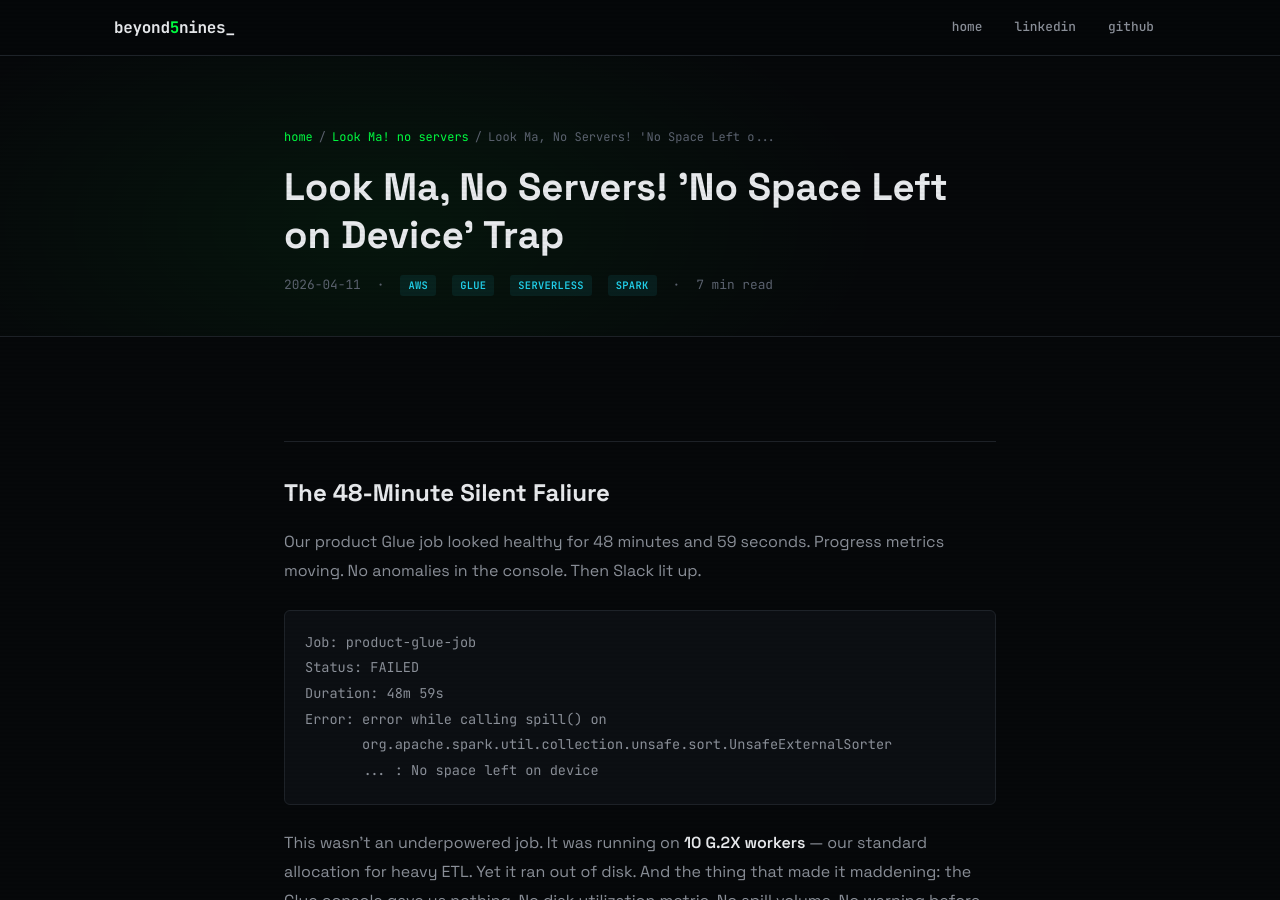
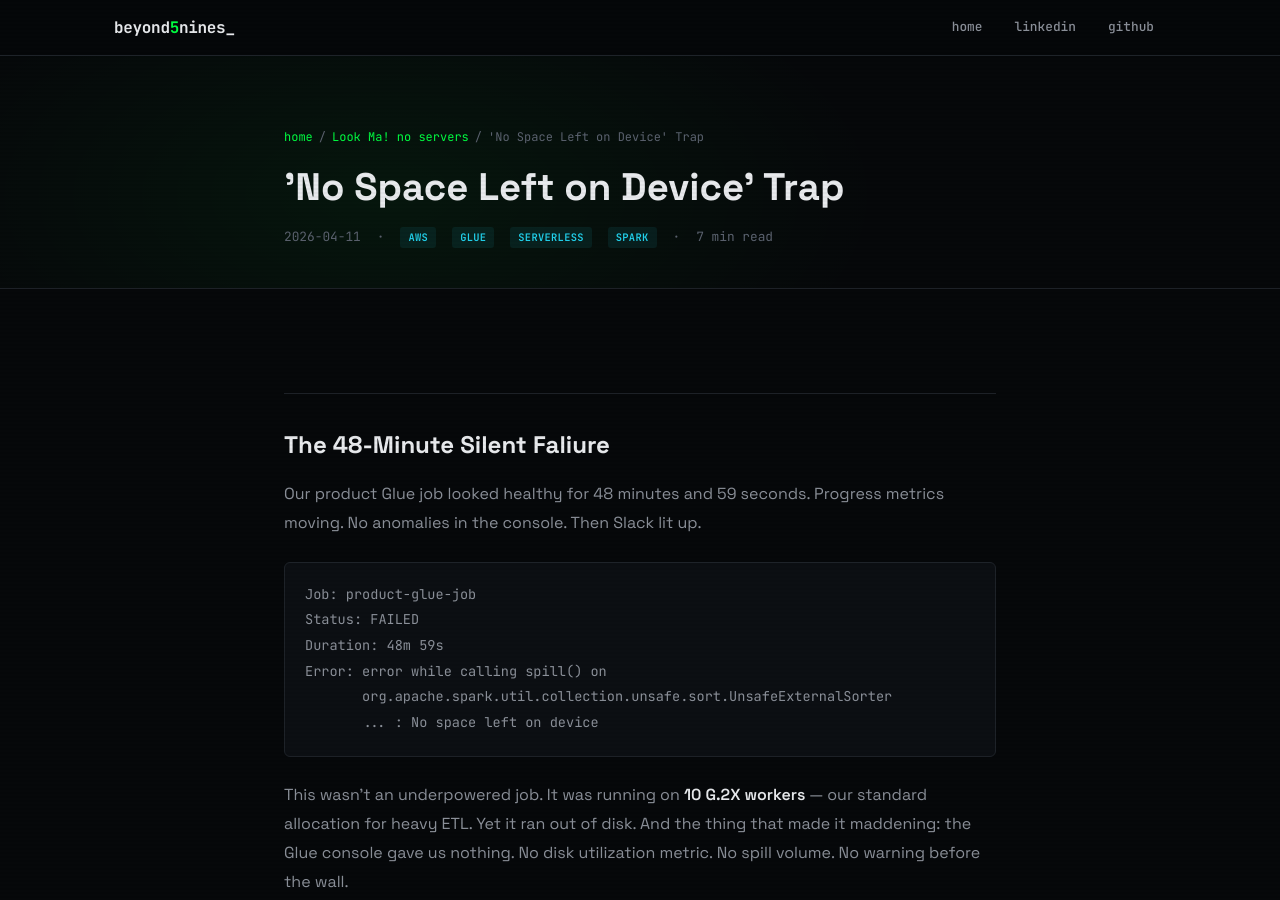
Before and after one commit to beyond5nines/beyond5nines.github.io, a Jekyll site: the page built from _articles/look-ma-no-servers-03.md, in a window 1280 px wide and 900 px high. Built offline with Jekyll 4.4.1, drawn with Linux system fonts in a browser that asks for light colours.

Commit message:
Update title of article to remove unnecessary text

```diff
--- a/_articles/look-ma-no-servers-03.md
+++ b/_articles/look-ma-no-servers-03.md
@@ -1,6 +1,6 @@
 ---
 layout: post
-title: "Look Ma, No Servers! 'No Space Left on Device' Trap"
+title: "'No Space Left on Device' Trap"
 date: 2026-04-11 12:00:00 -0000
 categories: aws glue serverless spark
 series: Look Ma! no servers
```
